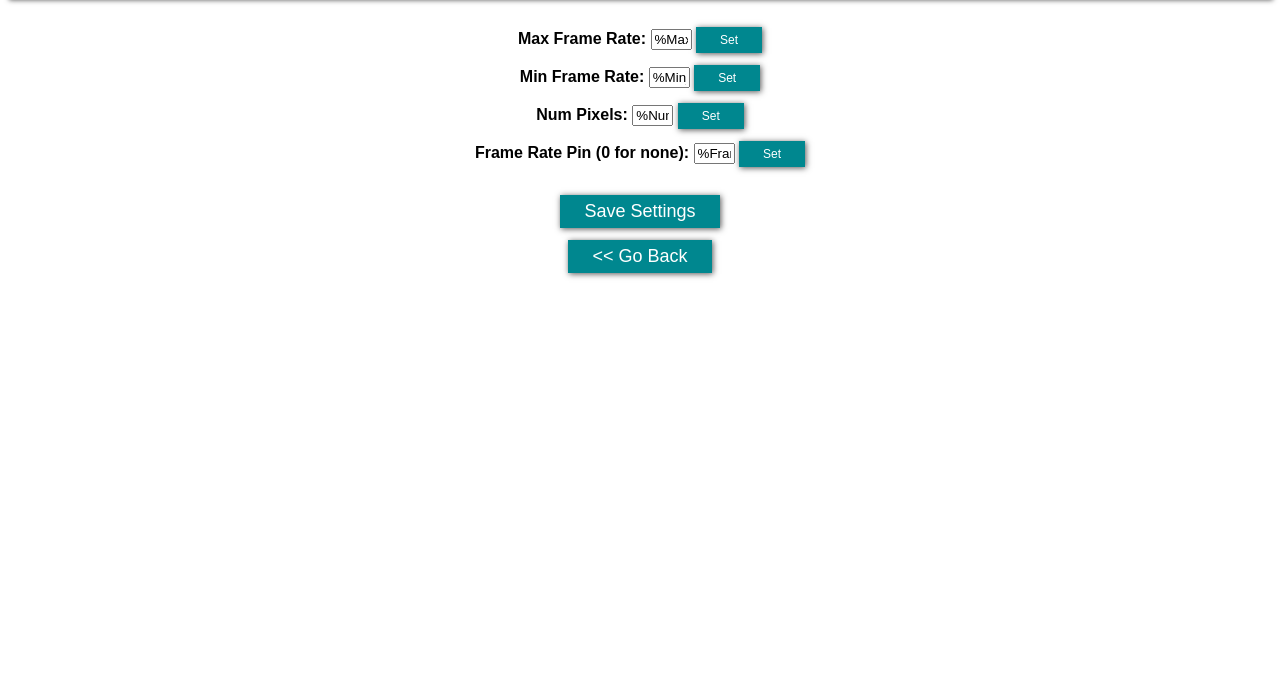
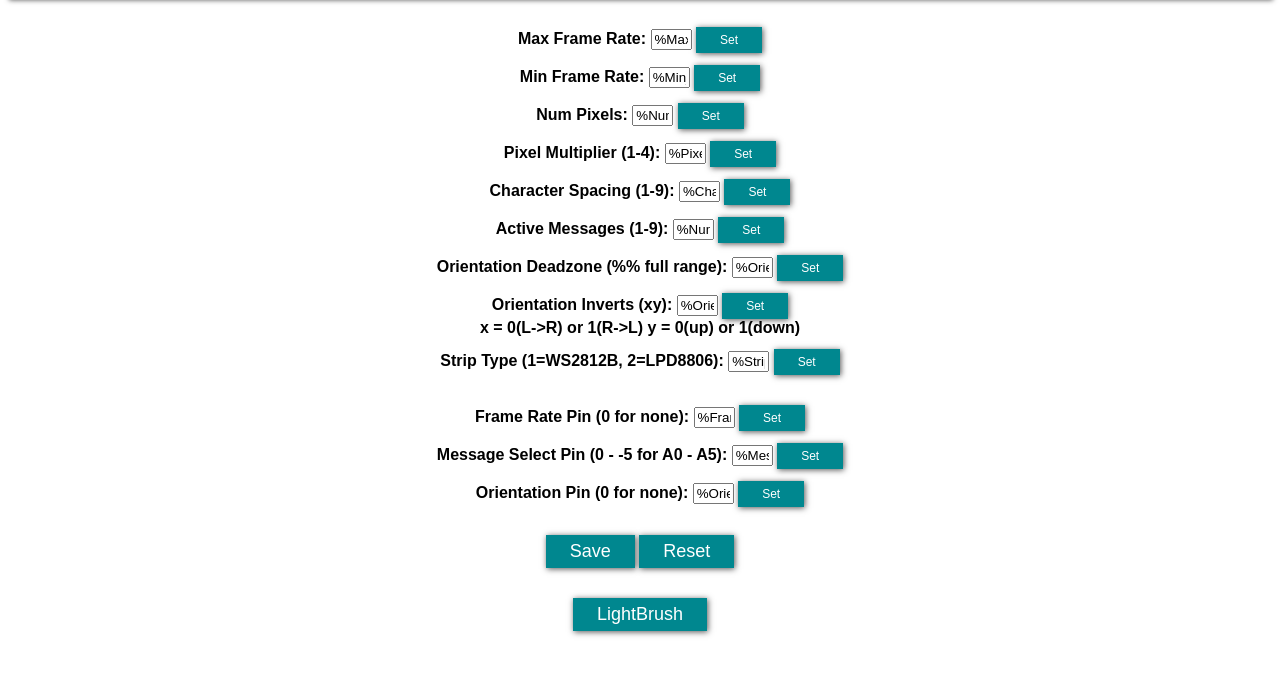
Before and after one commit to gnudarve/Firefly_POV, a plain HTML site: page data/settings.htm in a window 1280 px wide. Shown: the part 58-732 px from the top of the page. Drawn offline with Linux system fonts and the light colour scheme.

Commit message:
Settings screen

```diff
--- a/data/settings.htm
+++ b/data/settings.htm
@@ -25,12 +25,41 @@
             Num Pixels: <input id="Num_Pixels" class="enabled" type="text" size="2" value="%Num_Pixels%">
             <button class="button" style="font-size: 12px;" onclick="sendCommand('E=' + document.getElementById('Num_Pixels').value);">Set</button>
             <br>
+            Pixel Multiplier (1-4): <input id="Pixel_Multi" class="enabled" type="text" size="2" value="%Pixel_Multi%">
+            <button class="button" style="font-size: 12px;" onclick="sendCommand('TX' + document.getElementById('Pixel_Multi').value);">Set</button>
+            <br>
+            Character Spacing (1-9): <input id="Char_Frame_Gap" class="enabled" type="text" size="2" value="%Char_Frame_Gap%">
+            <button class="button" style="font-size: 12px;" onclick="sendCommand('G' + document.getElementById('Char_Frame_Gap').value);">Set</button>
+            <br>
+            Active Messages (1-9): <input id="Num_Messages" class="enabled" type="text" size="2" value="%Num_Messages%">
+            <button class="button" style="font-size: 12px;" onclick="sendCommand('MA=' + document.getElementById('Num_Messages').value);">Set</button>
+            <br>
+            Orientation Deadzone (%% full range): <input id="Orientation_Deadzone" class="enabled" type="text" size="2" value="%Orientation_Deadzone%">
+            <button class="button" style="font-size: 12px;" onclick="sendCommand('Z=' + document.getElementById('Orientation_Deadzone').value);">Set</button>
+            <br>
+            Orientation Inverts (xy): <input id="Orientation_Inverts" class="enabled" type="text" size="2" value="%Orientation_Inverts%">
+            <button class="button" style="font-size: 12px;" onclick="sendCommand('I' + document.getElementById('Orientation_Inverts').value);">Set</button>
+            <br>x = 0(L->R) or 1(R->L) y = 0(up) or 1(down)
+            <br>
+            Strip Type (1=WS2812B, 2=LPD8806): <input id="Strip_Type" class="enabled" type="text" size="2" value="%Strip_Type%">
+            <button class="button" style="font-size: 12px;" onclick="sendCommand('TS' + document.getElementById('Strip_Type').value);">Set</button>
+
+            <br>
+            <br>
             Frame Rate Pin (0 for none): <input id="Frame_Rate_Pin" class="enabled" type="text" size="2" value="%Frame_Rate_Pin%">
             <button class="button" style="font-size: 12px;" onclick="sendCommand('PF=' + document.getElementById('Frame_Rate_Pin').value);">Set</button>
+            <br>
+            Message Select Pin (0 - -5 for A0 - A5): <input id="Message_Select_Pin" class="enabled" type="text" size="2" value="%Message_Select_Pin%">
+            <button class="button" style="font-size: 12px;" onclick="sendCommand('PM=' + document.getElementById('Message_Select_Pin').value);">Set</button>
+            <br>
+            Orientation Pin (0 for none): <input id="Orientation_Pin" class="enabled" type="text" size="2" value="%Orientation_Pin%">
+            <button class="button" style="font-size: 12px;" onclick="sendCommand('PO=' + document.getElementById('Orientation_Pin').value);">Set</button>
         </h3>
-        <button class="button" onclick="sendCommand('S');">Save Settings</button>
+        <button class="button" onclick="sendCommand('S');">Save</button>
+        <button class="button" onclick="sendCommand('R'); window.location.reload();">Reset</button>
     </div>
 
-    <button class="button" onclick="history.back()"><< Go Back</button>
+    <br>
+    <button class="button" onclick="history.back()">LightBrush</button>
 </body>
 </html>
```
Also changed, not shown: data/index.htm (+1 -1 lines), Notes.txt (added), 3 other files.
